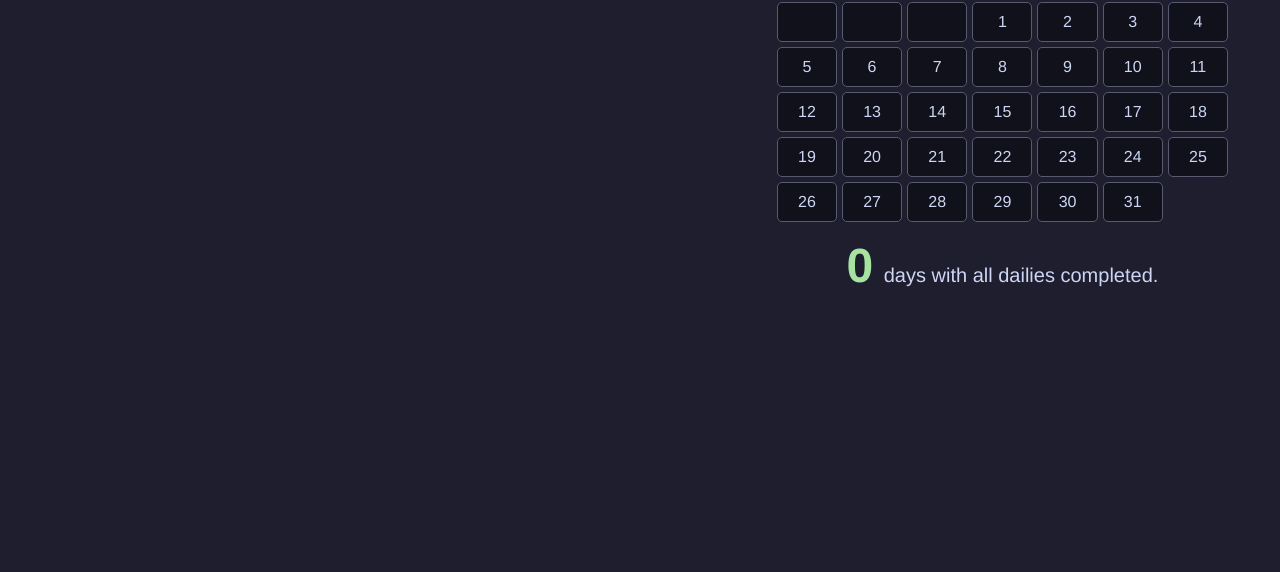
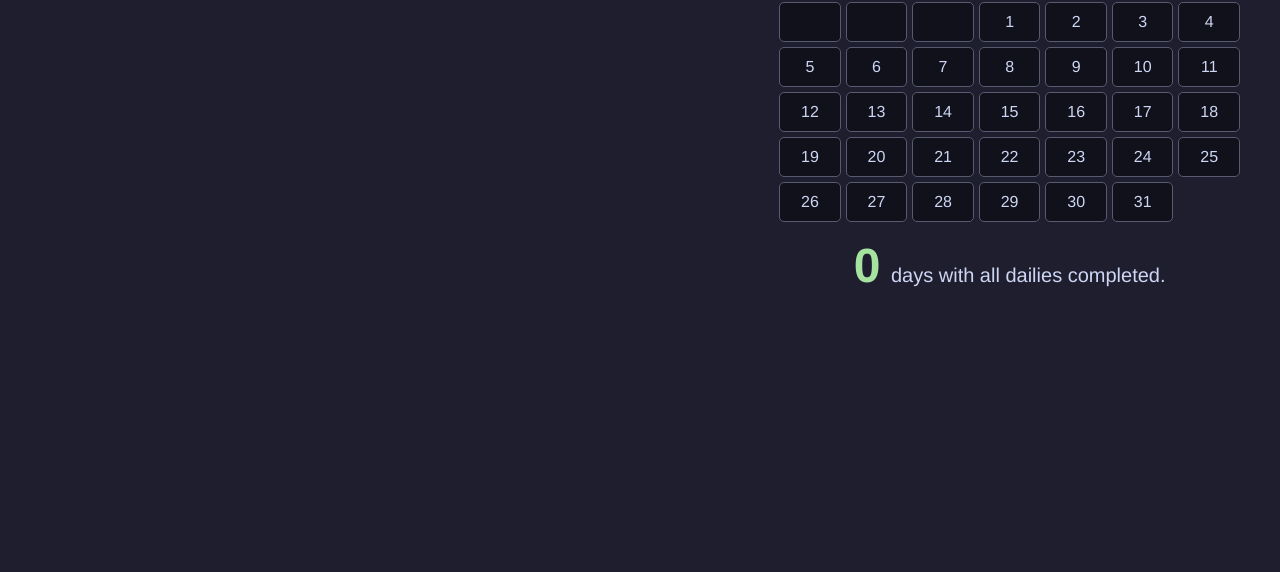
Before and after one commit to Txaverria/txaverria.github.io, a plain HTML site: page tasks.html in a window 1280 px wide. Shown: the part 228-800 px from the top of the page. Drawn offline with nearby package versions, Linux system fonts and the light colour scheme.

Commit message:
Center all tasks

```diff
--- a/css/tasks.css
+++ b/css/tasks.css
@@ -10,7 +10,8 @@ body {
   justify-content: space-between;
   gap: 3rem;
   flex-wrap: wrap;
-  margin: 0 2rem;
+  margin: 0 auto;
+  max-width: 1200px;
 }
 
 .task-column {
```
